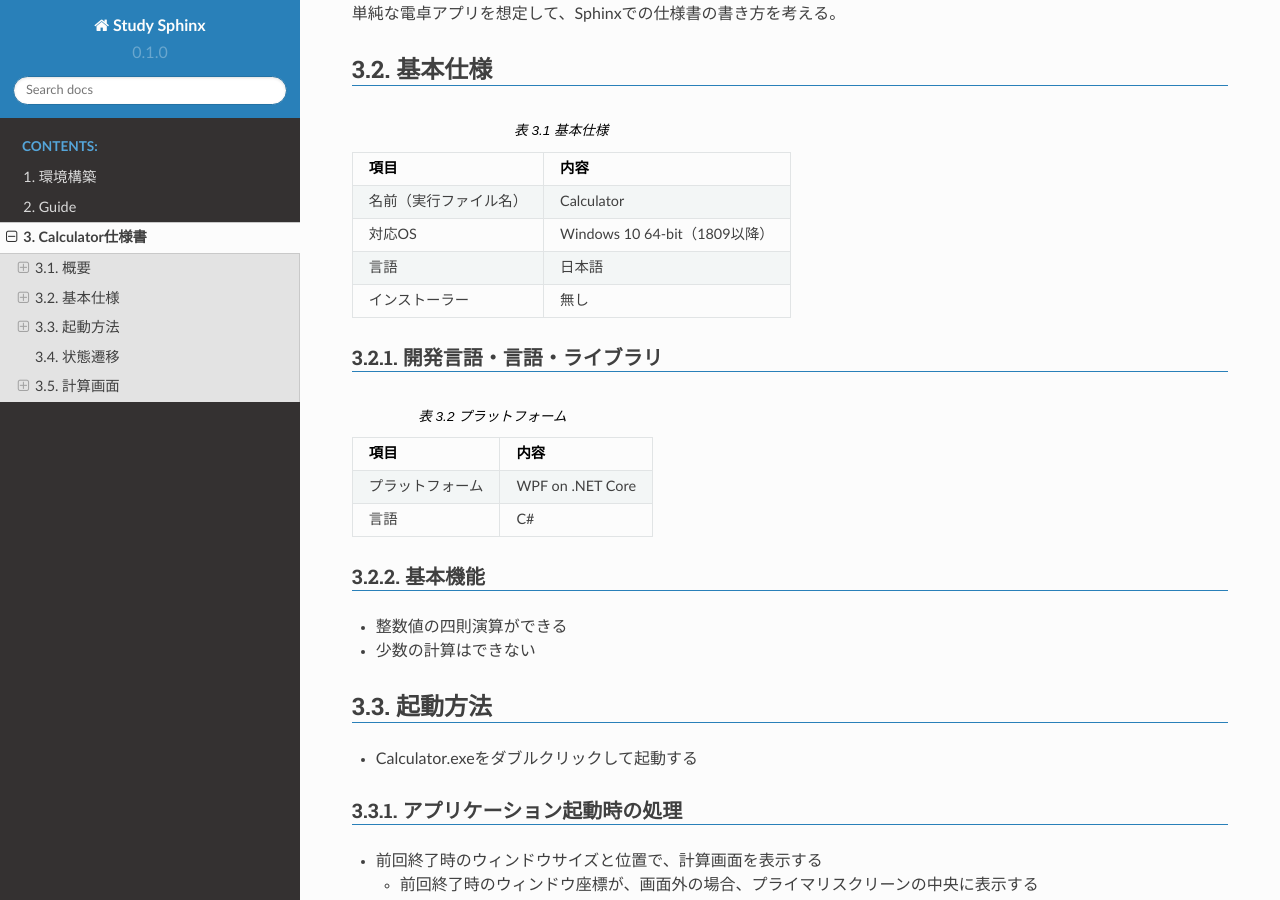
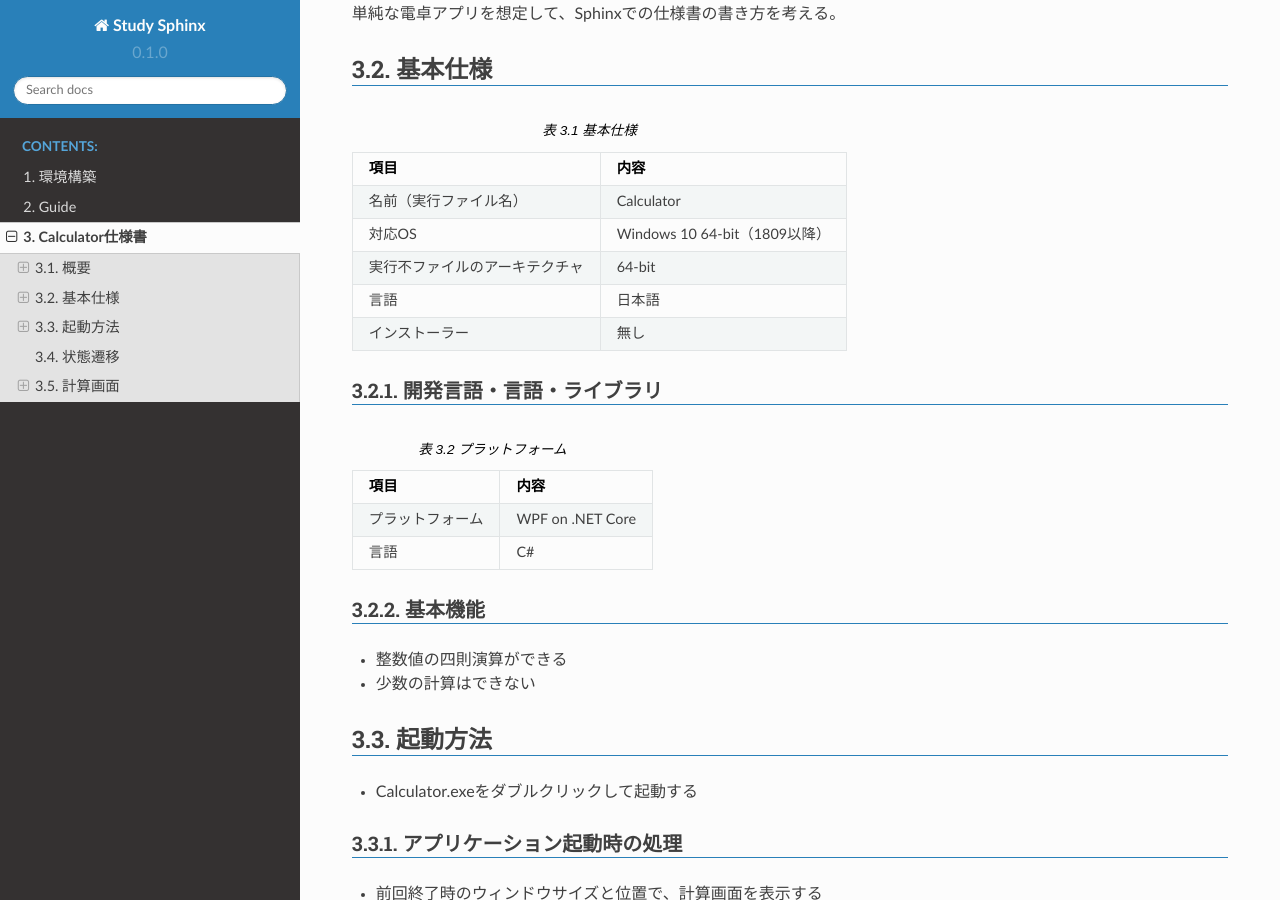
Before and after one commit to kkAyataka/study-sphinx, a Sphinx documentation site: the page built from doc/sample-calc-app/index.rst, in a window 1280 px wide and 900 px high, scrolled down 1061 px. Built offline with Sphinx 7.4.7 and the Read the Docs theme 2.0.0, drawn with Linux system fonts in a browser that asks for light colours.

Commit message:
Add about CPU archtecture

```diff
--- a/doc/sample-calc-app/index.rst
+++ b/doc/sample-calc-app/index.rst
@@ -37,6 +37,8 @@ Calculator仕様書
      - Calculator
    * - 対応OS
      - Windows 10 64-bit（1809以降）
+   * - 実行不ファイルのアーキテクチャ
+     - 64-bit
    * - 言語
      - 日本語
    * - インストーラー
```
